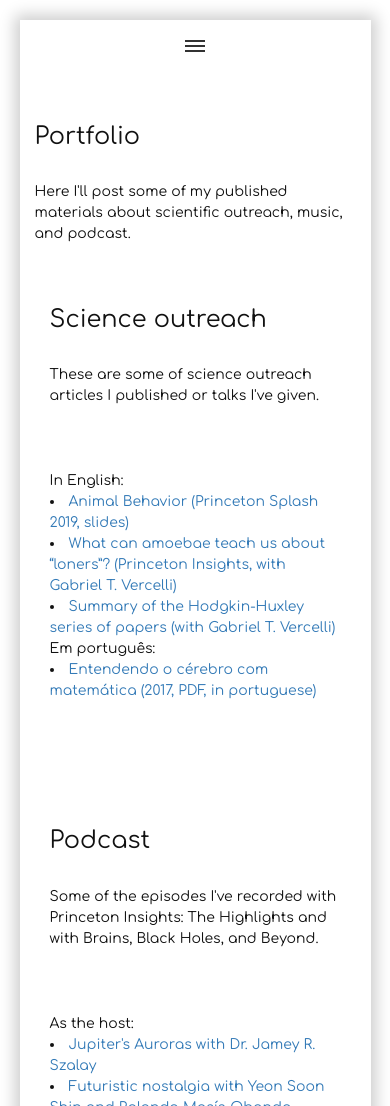
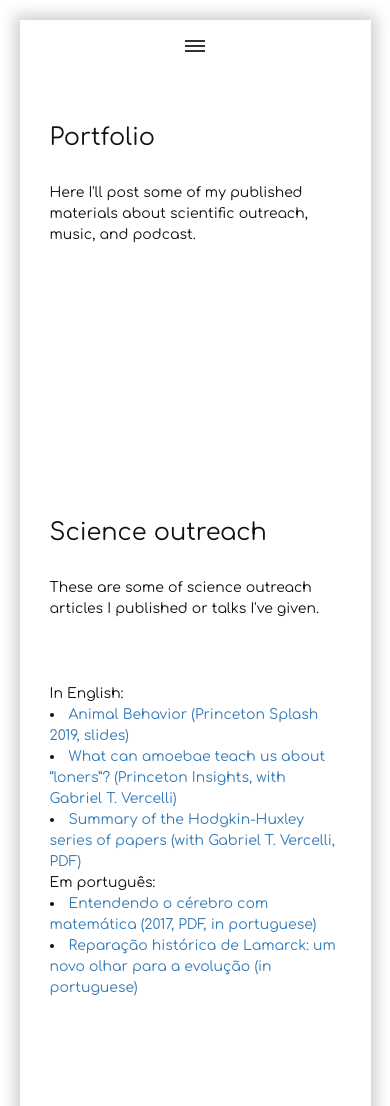
Before and after one commit to ThiagoTVarella/ThiagoTVarella.github.io, a plain HTML site: page portfolio.html in a window 390 px wide. Shown: the top 1106 px of the page. Drawn offline with nearby package versions, Linux system fonts and the light colour scheme.

Commit message:
It was ugly. Added some material

```diff
--- a/portfolio.html
+++ b/portfolio.html
@@ -47,9 +47,29 @@
 
         <div id="header"></div>
         <br><br>
+
+        <section>
+            <div class="col-lg-2 col-md-2" >
+            </div>
+            <div class="col-lg-4 col-md-6">
                 <h3>Portfolio</h3><br>
                     Here I'll post some of my published materials about scientific outreach, music, and podcast.
 					<br><br><br>
+                </div>
+            <div class="col-lg-1 col-md-0">
+            </div>
+
+            <div class="col-lg-4 col-md-4">
+                <br>
+
+
+
+				<br><br><br><br><br><br><br><br><br>
+            </div>
+            <div class="col-lg-1 col-md-0">
+            </div>
+            </section>
+
 
         <section>
             <div class="col-lg-2 col-md-2" >
@@ -68,10 +88,11 @@
 				In English:
 				<li><a href="https://docs.google.com/presentation/d/1ugxNaa7z_hnf4LXk2Jy-dqNxeApmwu0HrBQfb4PHB8o/edit?usp=sharing"> Animal Behavior (Princeton Splash 2019, slides)</a>
 				<li><a href="https://insights.princeton.edu/2020/05/what-can-amoebae-teach-us-about-loners/">What can amoebae teach us about “loners”? (Princeton Insights, with Gabriel T. Vercelli)</a>
-				<li><a href="docs/HodgkinHuxley.pdf">Summary of the Hodgkin-Huxley series of papers (with Gabriel T. Vercelli)</a>
+				<li><a href="docs/HodgkinHuxley.pdf">Summary of the Hodgkin-Huxley series of papers (with Gabriel T. Vercelli, PDF)</a>
 
 				<br>Em português:
 				<li><a href="docs/NeuroMatematica.pdf">Entendendo o cérebro com matemática (2017, PDF, in portuguese)</a>
+				<li><a href="https://pp.nexojornal.com.br/opiniao/2022/Repara%C3%A7%C3%A3o-hist%C3%B3rica-de-Lamarck-um-novo-olhar-para-a-evolu%C3%A7%C3%A3o">Reparação histórica de Lamarck: um novo olhar para a evolução (in portuguese)</a>
 
 				<br><br><br><br><br><br>
             </div>
```
